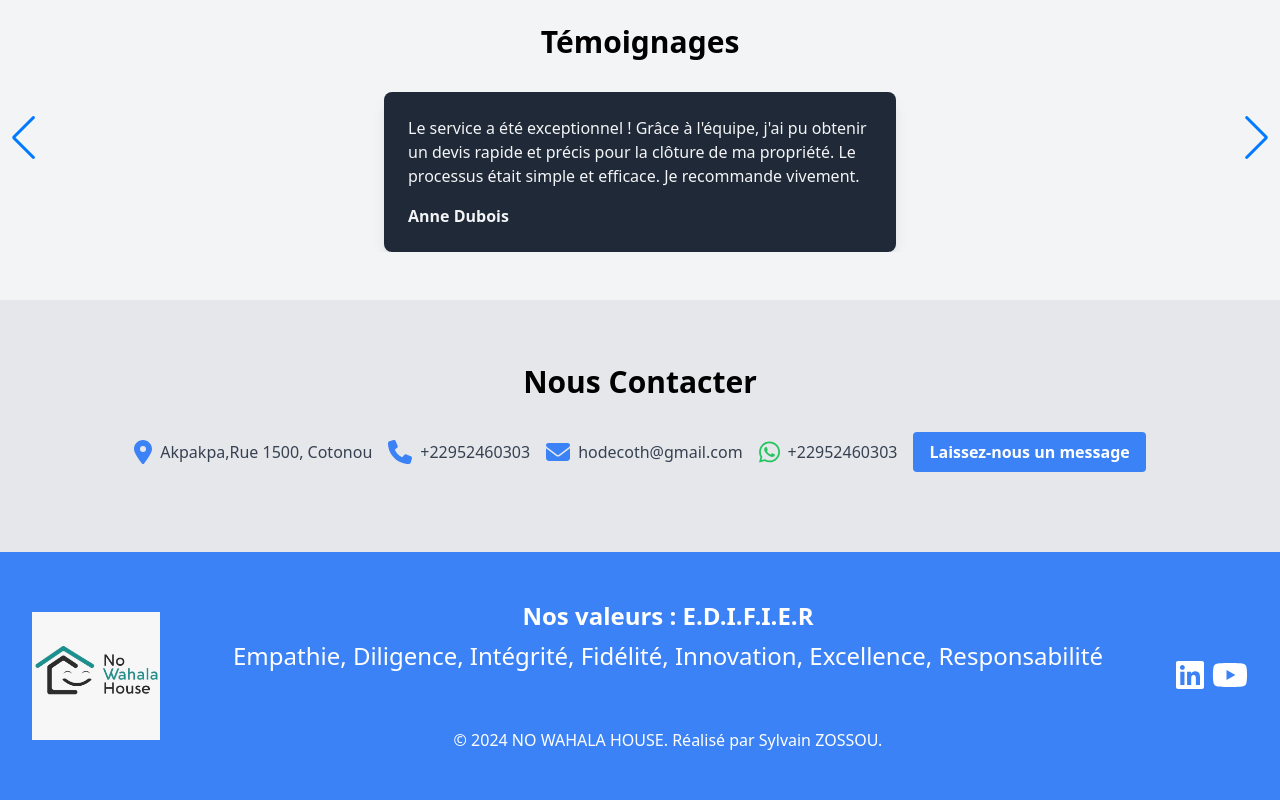
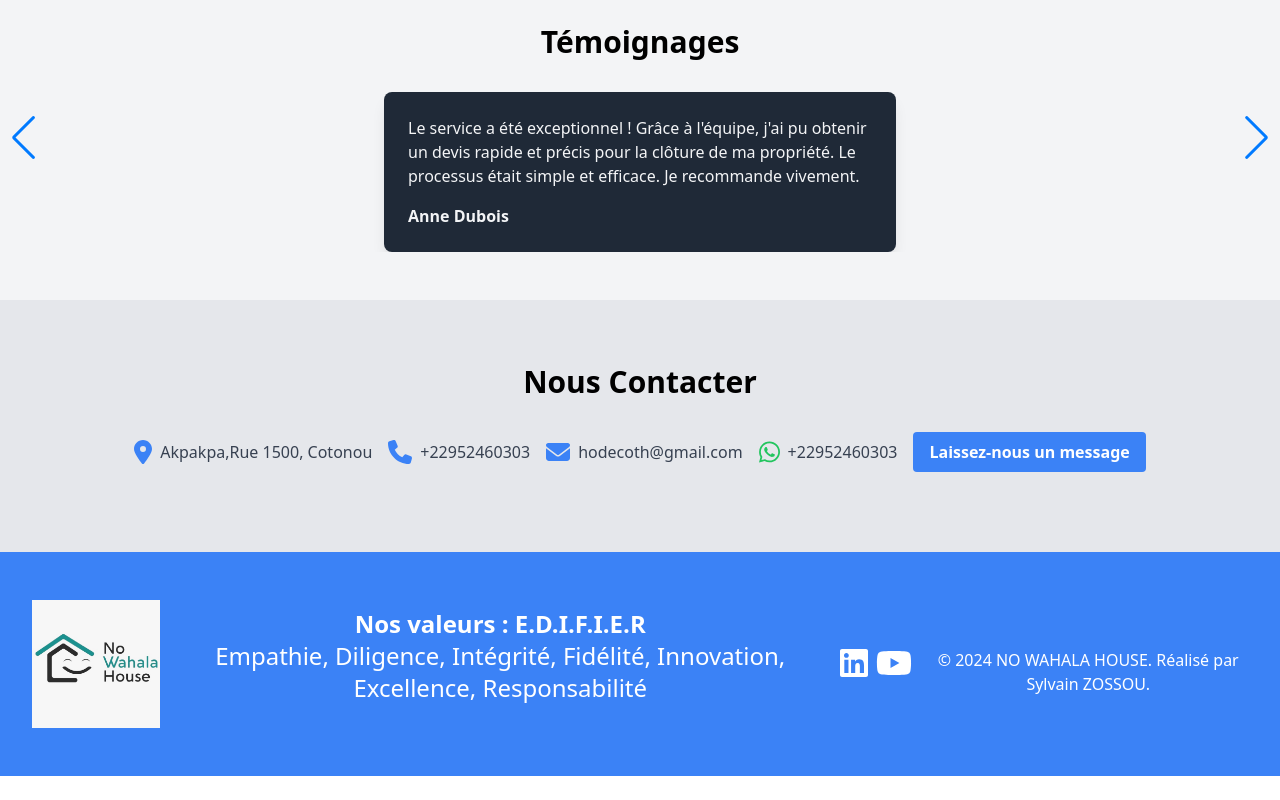
Before and after one commit to SylvainMarcosGit/nowahalahouse, a React (Vite) app: page / in a window 1280 px wide. Shown: the part 912-1712 px from the top of the page. After the commit the page ends 1688 px from the top, so only its background shows below. Built offline with nearby package versions, Linux system fonts and the light colour scheme.

Commit message:
suppression des liens facebook et twiter

```diff
--- a/src/components/Footer.jsx
+++ b/src/components/Footer.jsx
@@ -19,16 +19,13 @@ const Footer = () => {
         {/* Valeurs */}
         <div className="mt-4 sm:mt-0">
 
-          <h2 className="text-lg md:text-2xl font-bold mb-2">Nos valeurs : E.D.I.F.I.E.R</h2>
+          <h2 className="text-lg md:text-2xl font-bold ">Nos valeurs : E.D.I.F.I.E.R</h2>
           <p className="mb-4 text-2xl ">Empathie, Diligence, Intégrité, Fidélité, Innovation, Excellence, Responsabilité</p>
-         <br /> <p className="mt-4 ">
-          &copy; {new Date().getFullYear()} NO WAHALA HOUSE. Réalisé par Sylvain ZOSSOU.
-        </p>
         </div>
 
         {/* Réseaux sociaux */}
 
-        <div className="flex justify-center sm:justify-end mt-4 sm:mt-0">
+        <div className="flex justify-center sm:justify-end sm:mt-0">
           <a
             href="https://fr.linkedin.com/posts/coth-hode-23b0a4241_nowahalahouse-activity-7214538425033465856-i-m9"
             target="_blank"
@@ -46,6 +43,11 @@ const Footer = () => {
             <FontAwesomeIcon icon={faYoutube} size="2x" />
           </a>
         </div>
+        <div className=" sm:mt-0">
+        <p className="mt-4 ">
+          &copy; {new Date().getFullYear()} NO WAHALA HOUSE. Réalisé par Sylvain ZOSSOU.
+        </p>
+        </div>
       </div>
     </footer>
   );
```
